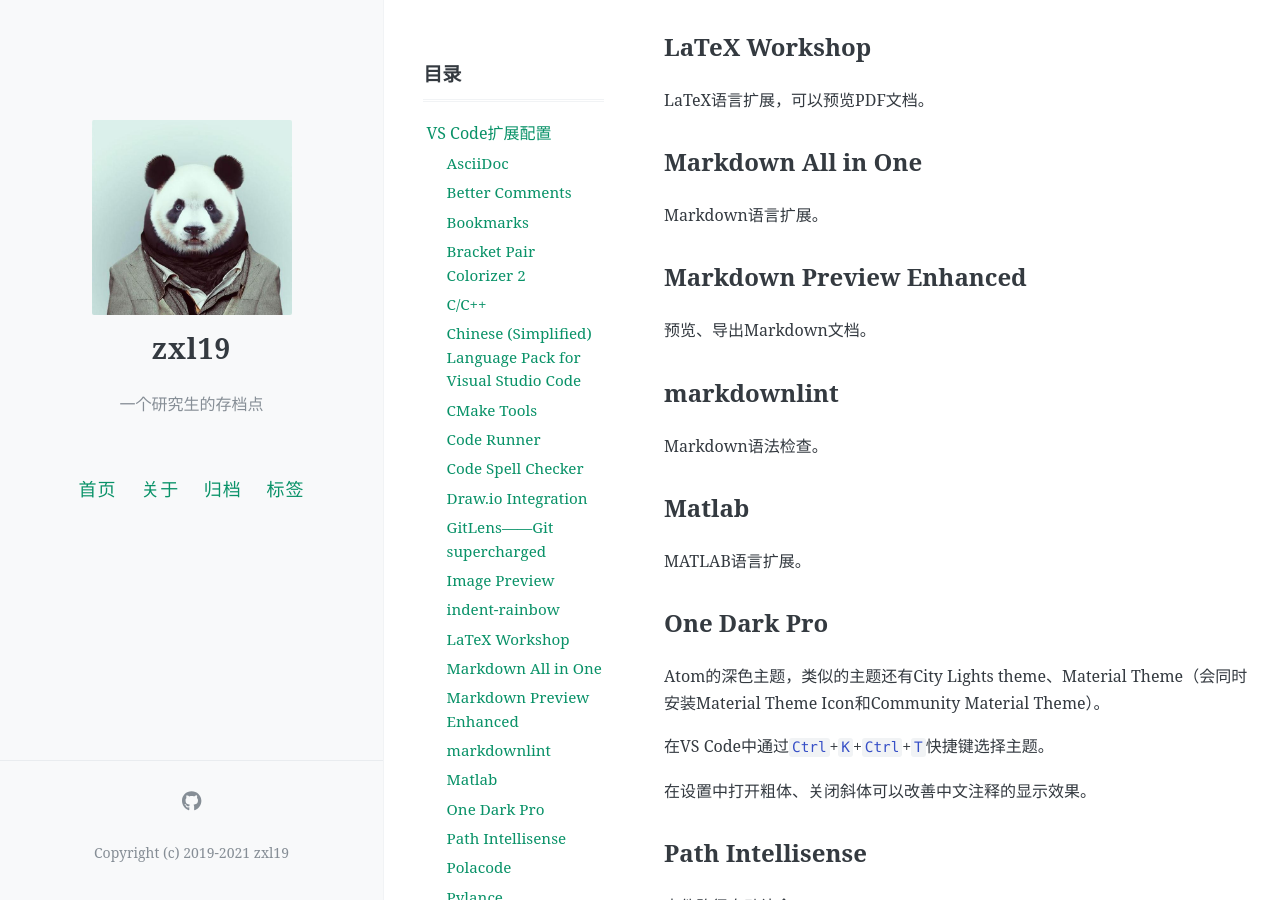
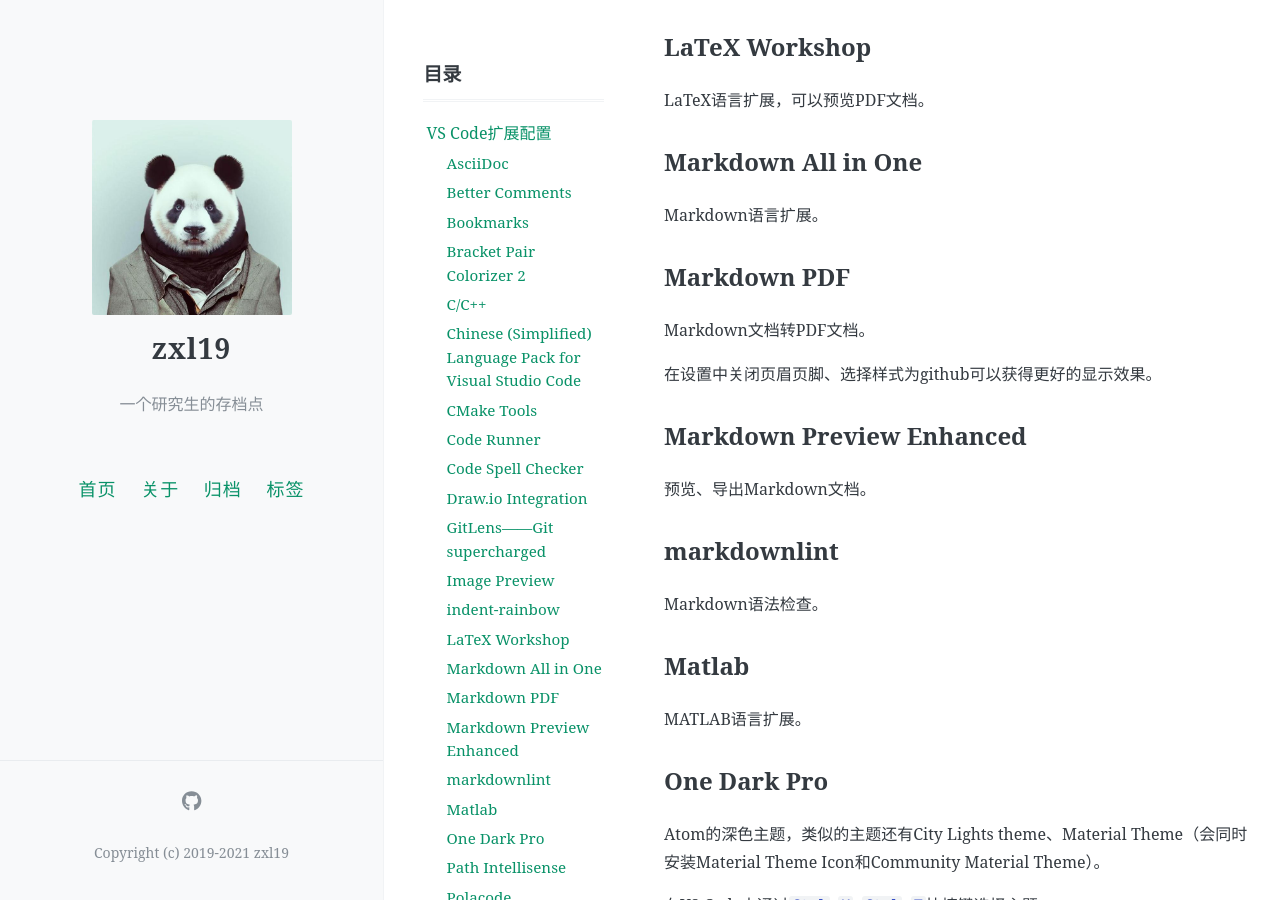
Before and after one commit to zxl19/zxl19.github.io, a Jekyll site: the page built from _posts/2020-06-03-vscode-extension.md, in a window 1280 px wide and 900 px high, scrolled down 1976 px. Built offline with Jekyll 4.4.1, drawn with Linux system fonts in a browser that asks for light colours; comment, search, counter and statistics services are not loaded.

Commit message:
Update 2020-06-03-vscode-extension.md

```diff
--- a/_posts/2020-06-03-vscode-extension.md
+++ b/_posts/2020-06-03-vscode-extension.md
@@ -85,6 +85,12 @@ LaTeX语言扩展，可以预览PDF文档。
 
 Markdown语言扩展。
 
+## Markdown PDF
+
+Markdown文档转PDF文档。
+
+在设置中关闭页眉页脚、选择样式为github可以获得更好的显示效果。
+
 ## Markdown Preview Enhanced
 
 预览、导出Markdown文档。
@@ -162,3 +168,4 @@ FIXME: 待修复内容
 13. [太赞了，VSCode上也能画流程图了！-GitHub Daily的文章-知乎](https://zhuanlan.zhihu.com/p/140895359)
 14. [实时可视化Debug：VS Code 开源新工具，一键解析代码结构](https://zhuanlan.zhihu.com/p/109212146)
 15. [Visual Studio Code如何编写运行C、C++程序？-程序员柠檬的回答-知乎](https://www.zhihu.com/question/30315894/answer/1574277687)
+16. [Markdown完美转PDF](https://www.jianshu.com/p/4856a78b96b6)
```
